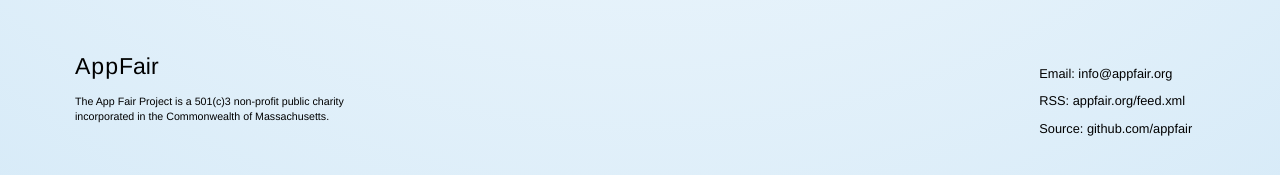
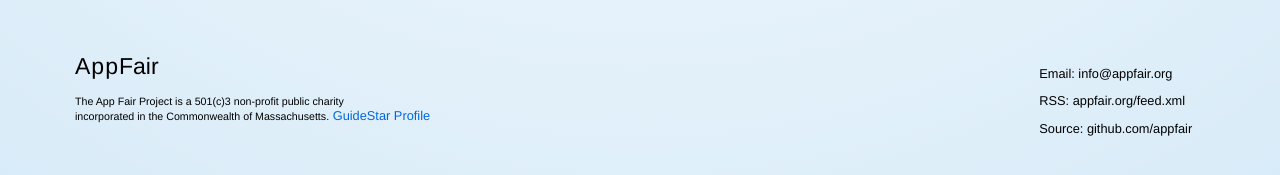
Before and after one commit to fairapps/fairapps.github.io, a Jekyll site: the page built from _posts/2023-09-20-a-future-for-app-stores.md, in a window 1280 px wide and 900 px high, scrolled down 1065 px. Shown: the part 663-838 px from the top of the window. Built offline with Jekyll 4.4.1, drawn with Linux system fonts in a browser that asks for light colours.

Commit message:
Update footer

```diff
--- a/_includes/footer.html
+++ b/_includes/footer.html
@@ -10,6 +10,7 @@
         </div>
         <p>{{ site.tagline | escape }}</p>
         <small>The App Fair Project is a 501(c)3 non-profit public charity<br />incorporated in the Commonwealth of Massachusetts.</small>
+        <a href="https://www.guidestar.org/profile/88-1461874">GuideStar Profile</a>
 
       </div>
       <nav>
--- a/_layouts/post.html
+++ b/_layouts/post.html
@@ -5,7 +5,7 @@
 
   <div class="post-header">
     <h1 class="post-title p-name" itemprop="name headline">{{ page.title | escape }}</h1>
-    <p class="post-meta">
+    <p class="post-meta centered">
       <time class="dt-published" datetime="{{ page.date | date_to_xmlschema }}" itemprop="datePublished">
         {%- assign date_format = site.minima.date_format | default: "%b %-d, %Y" -%}
         {{ page.date | date: date_format }}
```
Also changed, not shown: _includes/table.html (deleted).
